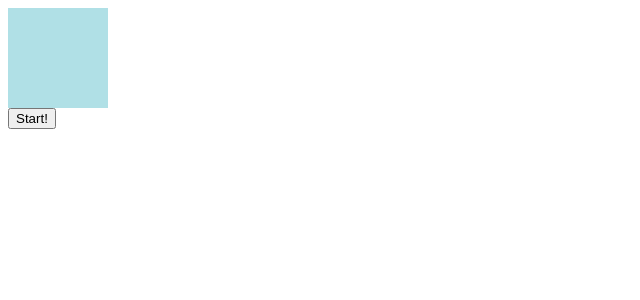
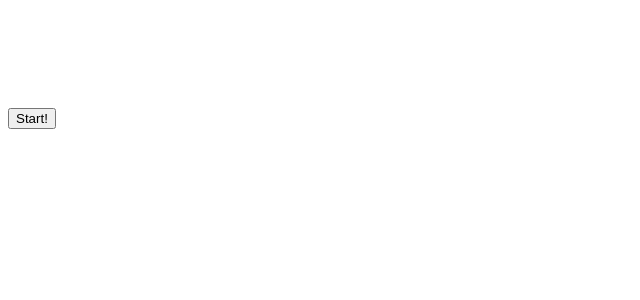
Before and after one commit to LINDGRENBA/falling-rocks, a React (Create React App) app: page / in a window 1280 px wide. Shown: the top 300 px of the page, without its empty margins (0-640 px from the left). Built offline with nearby package versions, Linux system fonts and the light colour scheme.

Commit message:
Comment out background color on grid and square divs.

```diff
--- a/src/components/WorldGrid.css
+++ b/src/components/WorldGrid.css
@@ -9,5 +9,5 @@
 .grid div {
   height: 50px;
   width: 50px;
-  background-color: powderblue;
+  /* background-color: powderblue; */
 }
```
